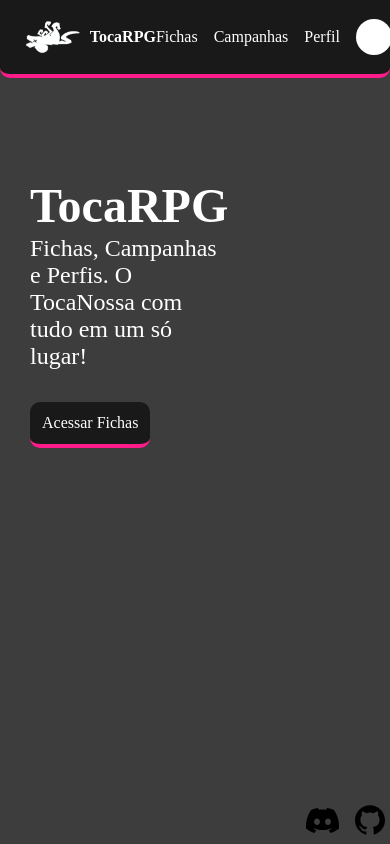
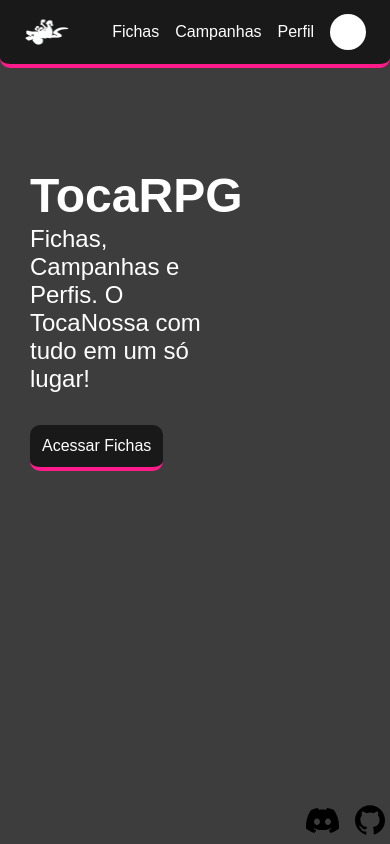
Before and after one commit to soares0julio/TocaSheets, a website built with Vite: page index.html in a window 390 px wide. Built offline with nearby package versions, Linux system fonts and the light colour scheme.

Commit message:
0.4 - Suporte Mobile

```diff
--- a/index.html
+++ b/index.html
@@ -4,7 +4,7 @@
 <head>
   <meta charset="UTF-8">
   <meta name="viewport" content="width=device-width, initial-scale=1.0">
-  <link rel="stylesheet" href="/src/main.css" />
+  <link rel="stylesheet" href="/src/styles/index/main.css" />
   <link rel="icon" type="image/png" href="/src/assets/logobranca.png" />
   <title>TocaRPG</title>
 </head>
--- a/src/main.css
+++ /dev/null
@@ -1,47 +0,0 @@
-@import '/src/styles/footer.css';
-@import '/src/styles/header.css';
-
-/* css global :) */
-
-body {
-  background: rgb(62, 61, 61);
-  display: flex;
-  flex-direction: column;
-  margin: 0px;
-  min-height: 100vh;
-  box-sizing: border-box;
-}
-
-/* css do <main> */
-
-main {
-    color: white;
-    flex: 1;
-    h1 {
-        font-size: 48px;
-       /* color: rgb(255, 28, 138); */
-        color: white;
-        margin-top: 100px;
-        margin-bottom: 2px;
-        margin-left: 30px;
-    }
-    p {
-        font-size: 24px;
-        max-width: 50%;
-        margin: 0px;
-        margin-bottom: 2px;
-        margin-left: 30px;
-    }
-
-    .acessoficha {
-        display: inline-block;
-        padding: 12px;
-        background-color: rgb(25, 25, 25);
-        color: white;
-        border-radius: 10px;
-        border-bottom: solid 4px rgb(255, 28, 138);
-        text-decoration: none;
-        margin-left: 30px;
-        margin-top: 30px;
-    }
-}
--- a/src/styles/footer.css
+++ /dev/null
@@ -1,18 +0,0 @@
-footer {
-    nav {
-        display: flex;
-        justify-content: end;
-        align-items: center;
-        padding: 5px;
-
-        .giticon {
-            height: 30px;
-            margin: 0px;
-        }
-
-        .discicon {
-            height: 25px;
-            margin: 0px;
-        }
-    }
-}
--- /dev/null
+++ b/src/styles/index/footer.css
@@ -0,0 +1,16 @@
+footer nav {
+    display: flex;
+    justify-content: end;
+    align-items: center;
+    padding: 5px;
+}
+
+.giticon {
+    height: 30px;
+    margin: 0px;
+}
+
+.discicon {
+    height: 25px;
+    margin: 0px;
+}
--- a/src/styles/header.css
+++ b/src/styles/index/header.css
@@ -41,3 +41,39 @@ nav a {
   border-radius: 50%;
   background: white;
 }
+
+@media (max-width: 600px) {
+
+  .logo {
+    display: flex;
+    align-items: center;
+    gap: 0.25rem;
+  }
+
+  .logo img {
+    height: 40px;
+  }
+
+  .logo span {
+    display: none;
+  }
+
+  nav {
+    display: flex;
+    align-items: center;
+    gap: 1rem;
+  }
+
+  nav a {
+    color: white;
+    text-decoration: none;
+  }
+
+  .avatar {
+    width: 36px;
+    height: 36px;
+    border-radius: 50%;
+    background: white;
+  }
+
+}
--- /dev/null
+++ b/src/styles/index/main.css
@@ -0,0 +1,53 @@
+@import '/src/styles/index/footer.css';
+@import '/src/styles/index/header.css';
+
+/* css global :) */
+
+body {
+    background: rgb(62, 61, 61);
+    display: flex;
+    flex-direction: column;
+    margin: 0px;
+    min-height: 100vh;
+    box-sizing: border-box;
+    font-family: Arial, Helvetica, sans-serif;
+}
+
+/* css do <main> */
+
+main {
+    color: white;
+    flex: 1;
+}
+
+h1 {
+    font-size: 48px;
+    /* color: rgb(255, 28, 138); */
+    color: white;
+    margin-top: 100px;
+    margin-bottom: 2px;
+    margin-left: 30px;
+}
+
+p {
+    font-size: 24px;
+    max-width: 50%;
+    margin: 0px;
+    margin-bottom: 2px;
+    margin-left: 30px;
+}
+
+.acessoficha {
+    display: inline-block;
+    padding: 12px;
+    background-color: rgb(25, 25, 25);
+    color: white;
+    border-radius: 10px;
+    border-bottom: solid 4px rgb(255, 28, 138);
+    text-decoration: none;
+    margin-left: 30px;
+    margin-top: 30px;
+}
+
+
+@media (max-width: 600px) {}
```
Also changed, not shown: README.md.
